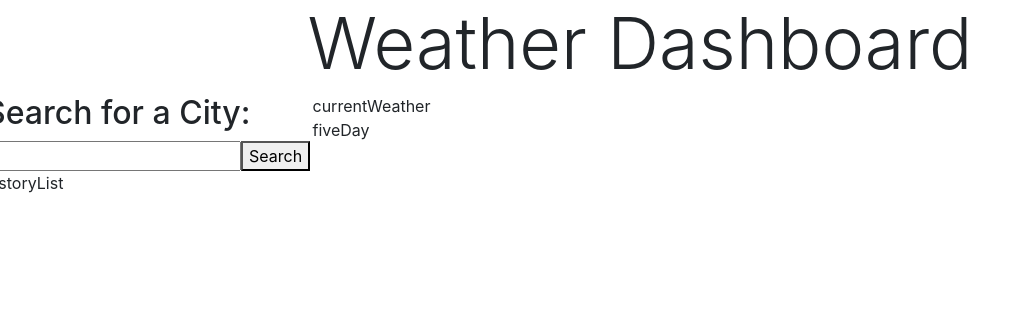
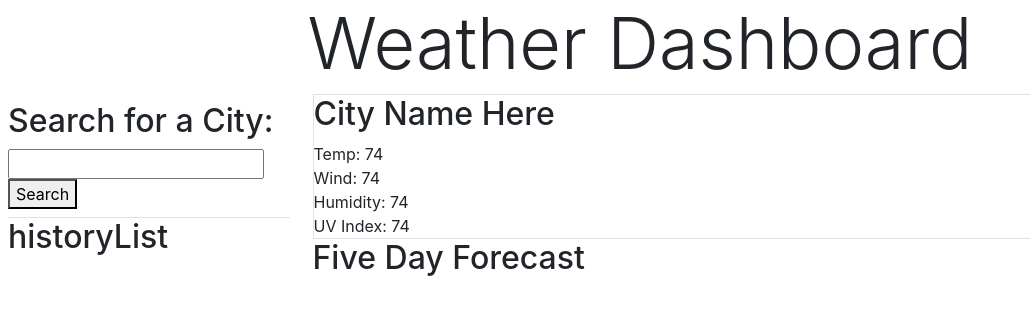
Before and after one commit to GitAndrewCoffee/weather_dashboard, a plain HTML site: page index.html in a window 1280 px wide. Shown: the whole page, without its empty margins (0-1030 px from the left). Drawn offline with nearby package versions, Linux system fonts and the light colour scheme.

Commit message:
adding elements to populate with data

```diff
--- a/index.html
+++ b/index.html
@@ -22,18 +22,30 @@
 
     <div id="contentArea" class="contentArea row">
 
-      <div id="sideBar" class="sideBar col-3">
+      <div id="sideBar" class="sideBar col-3 container-fluid">
 
-        <div id="searchBar" class="searchBar row">
+        <div id="searchBar" class="searchBar row m-2">
 
-          <h2>Search for a City:</h2>
-          <input id="seachCity">
-          <button id="startSearch">Search</button>
+          <div class="col-12">
+
+            <h2 class="row">Search for a City:</h2>
+
+            <input id="seachCity" class="row">
+
+            <button id="startSearch" class="row">Search</button>
+
+          </div>
 
         </div>
 
-        <div id="historyList" class="historyList row">
-          historyList
+        <div id="historyList" class="historyList row m-2 border-top">
+
+          <div class="col-12">
+
+            <h2 class="row">historyList</h2>
+
+          </div>
+
         </div>
 
       </div>
@@ -41,11 +53,33 @@
       <div id="weatherContent" class="weatherContent col-9">
 
         <div id="currentWeather" class="currentWeather row">
-          currentWeather
+
+          <div class="col-12 container-fluid border">
+
+            <h2 id="cityName" class="row"> City Name Here </h2>
+
+            <div class="row">Temp:&nbsp <span id="tempLable">74</span></div>
+
+            <div class="row">Wind:&nbsp <span id="windLable">74</span></div>
+
+            <div class="row">Humidity:&nbsp <span id="humidityLable">74</span></div>
+
+            <div class="row">UV Index:&nbsp <span id="uvLable">74</span></div>
+
+          </div>
+
         </div>
 
-        <div id="fiveDay" class="fiveDay row">
-          fiveDay
+        <div class="row">
+
+          <div class="col-12">
+
+            <h2 class="row">Five Day Forecast</h2>
+
+            <div id="fiveDay" class="fiveDay row"></div>
+
+          </div>
+
         </div>
 
       </div>
```
